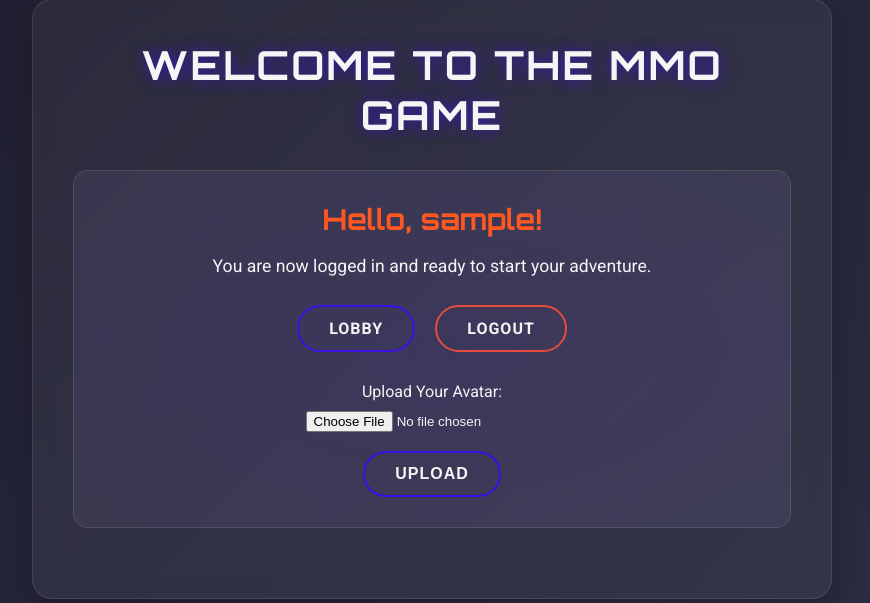
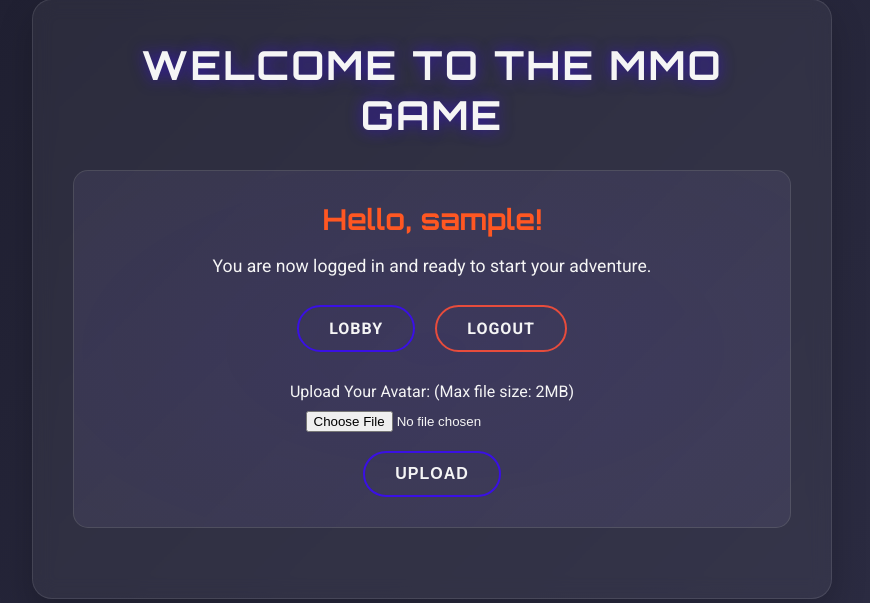
Before and after one commit to Kevin123yang/MMO-Maze-Game, a Flask app: page / in a window 1280 px wide. Shown: the part 101-704 px from the top of the page, without its empty margins (208-1078 px from the left). Run offline with Flask 2, Linux system fonts and the light colour scheme; the visitor is signed in with stand-in values (Sample User, id 1); some libraries are stand-ins or nearby versions.

```diff
--- a/templates/index.html
+++ b/templates/index.html
@@ -63,7 +63,7 @@
                 </div>
                 <!-- upload picture -->
                 <form action="{{ url_for('upload_picture') }}" method="POST" enctype="multipart/form-data" style="margin-top:30px;">
-                    <label for="picture">Upload Your Avatar:</label><br>
+                    <label for="picture">Upload Your Avatar: (Max file size: 2MB)</label><br>
                     <input type="file" id="picture" name="picture" accept="image/*" required style="margin-top:10px;"><br><br>
                     <button type="submit" class="btn btn-primary">Upload</button>
                 </form>
```
